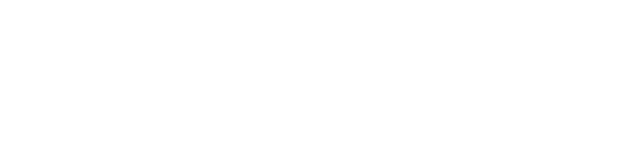
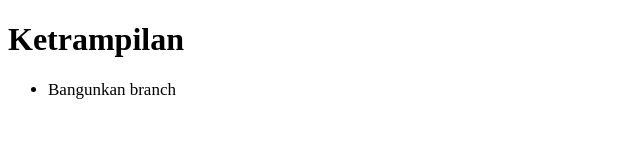
Before and after one commit to ImanDanl/ujianscm, a plain HTML site: page test-amali.html in a window 1280 px wide. Shown: the whole page, without its empty margins (0-640 px from the left). Drawn offline with Linux system fonts and the light colour scheme.

Commit message:
tambah content dalam file

```diff
--- a/test-amali.html
+++ b/test-amali.html
@@ -7,6 +7,10 @@
     <title>Document</title>
 </head>
 <body>
+    <h1>Ketrampilan</h1>
+    <ul>
+        <li style="font-size: 17px;">Bangunkan branch</li>
+    </ul>
 
 </body>
 </html>
```
